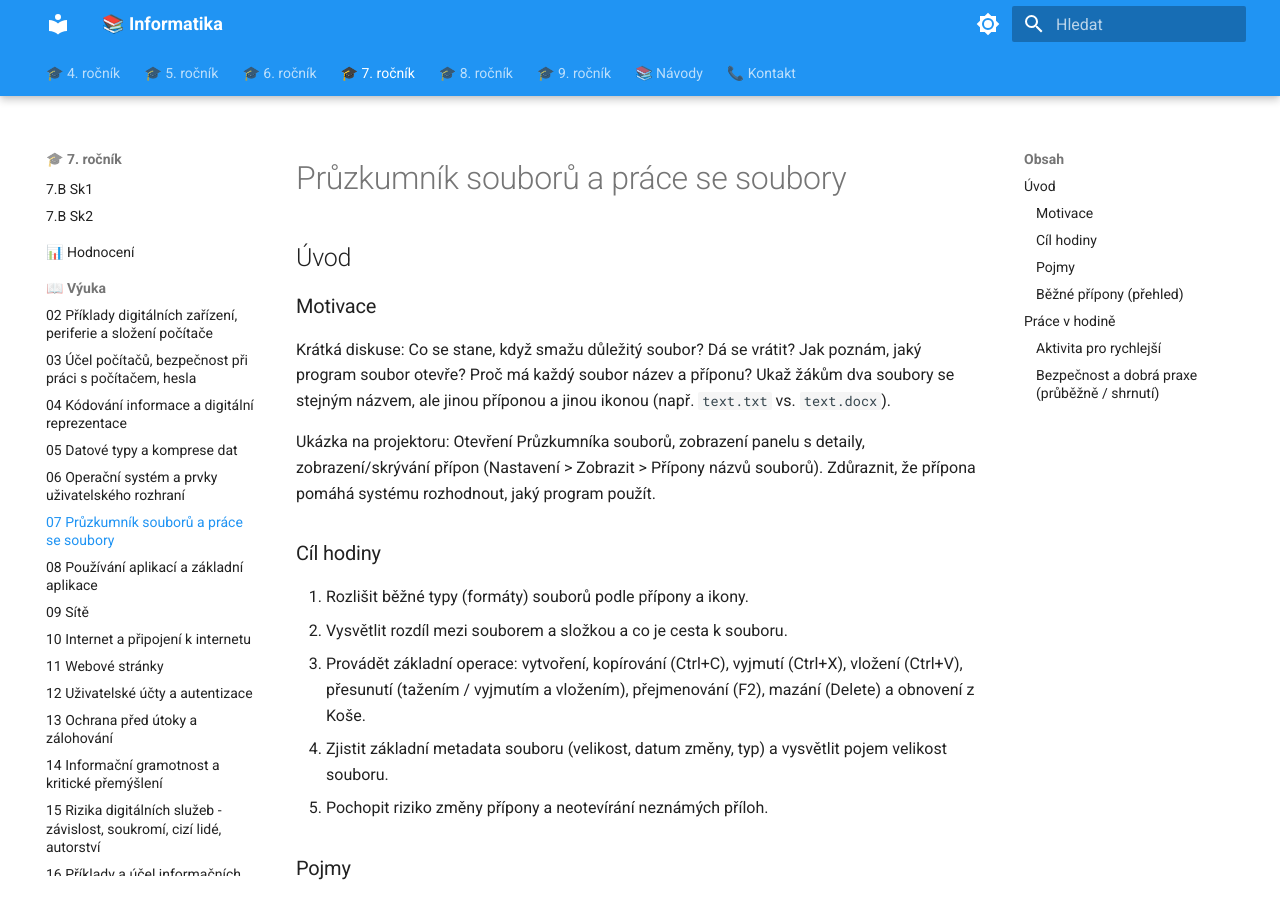
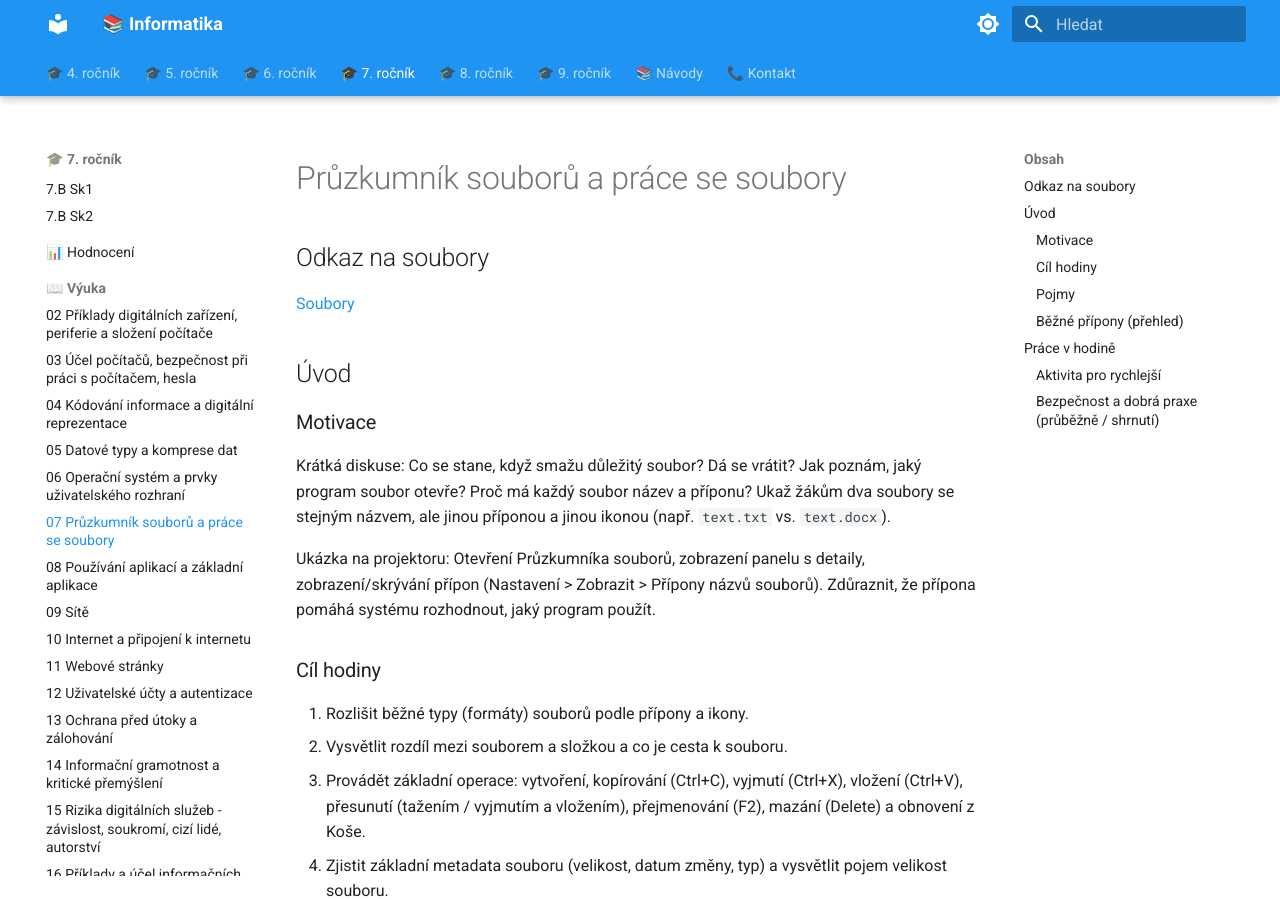
Before and after one commit to tomnovota/zs-materialy, an MkDocs documentation site: the page built from docs/07/vyuka/07/index.md, in a window 1280 px wide and 900 px high. Built offline with MkDocs 1.6.1 and Material for MkDocs 9.7.7, drawn with Linux system fonts in a browser that asks for light colours.

Commit message:
Add link to files in index.md

```diff
--- a/docs/07/vyuka/07/index.md
+++ b/docs/07/vyuka/07/index.md
@@ -1,4 +1,7 @@
 # Průzkumník souborů a práce se soubory
+
+## Odkaz na soubory
+[Soubory]([https://example.com](https://zshovorcovicka-my.sharepoint.com/:f:/g/personal/tomas_novotny_zshovorcovicka_cz/EuOF1rY0bzNHgNm7fwUOxxEBhcq2wSQxHiQ7kZBTocAnRA))
 
 ## Úvod
 
```
